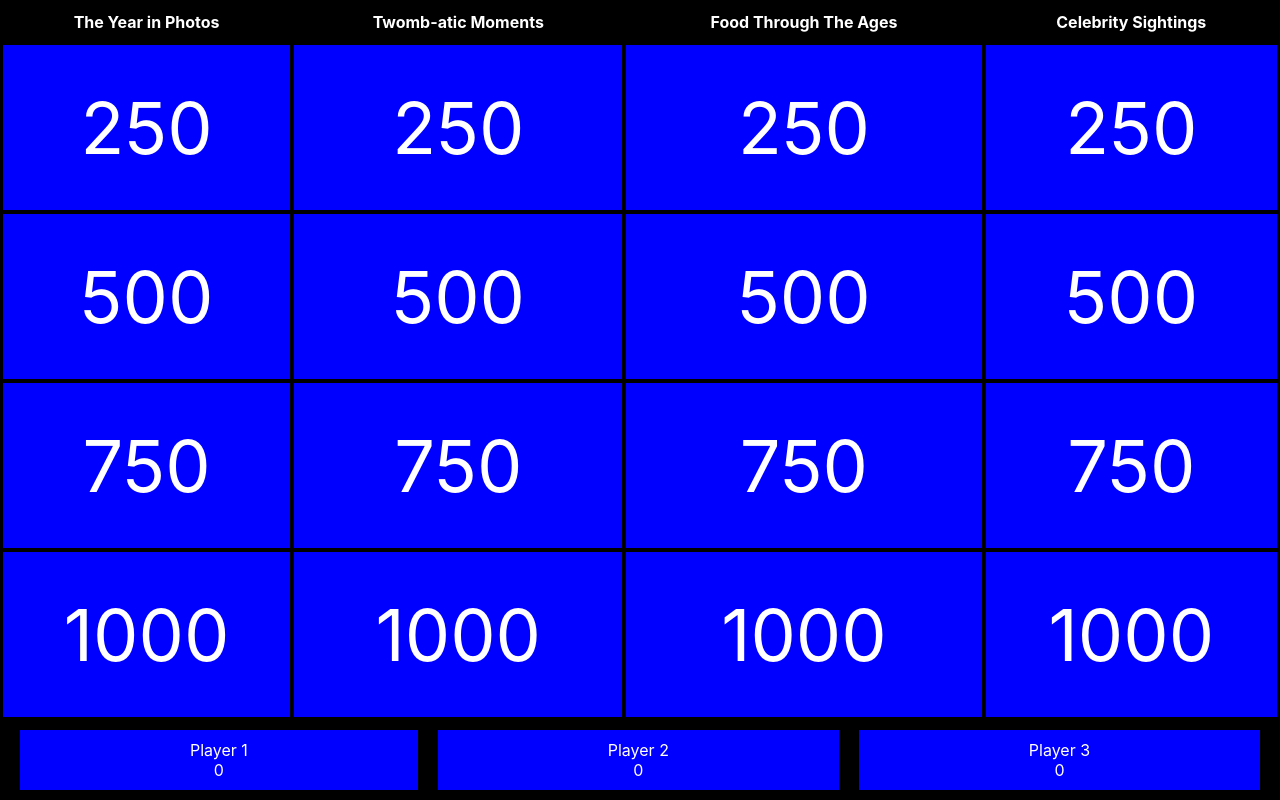
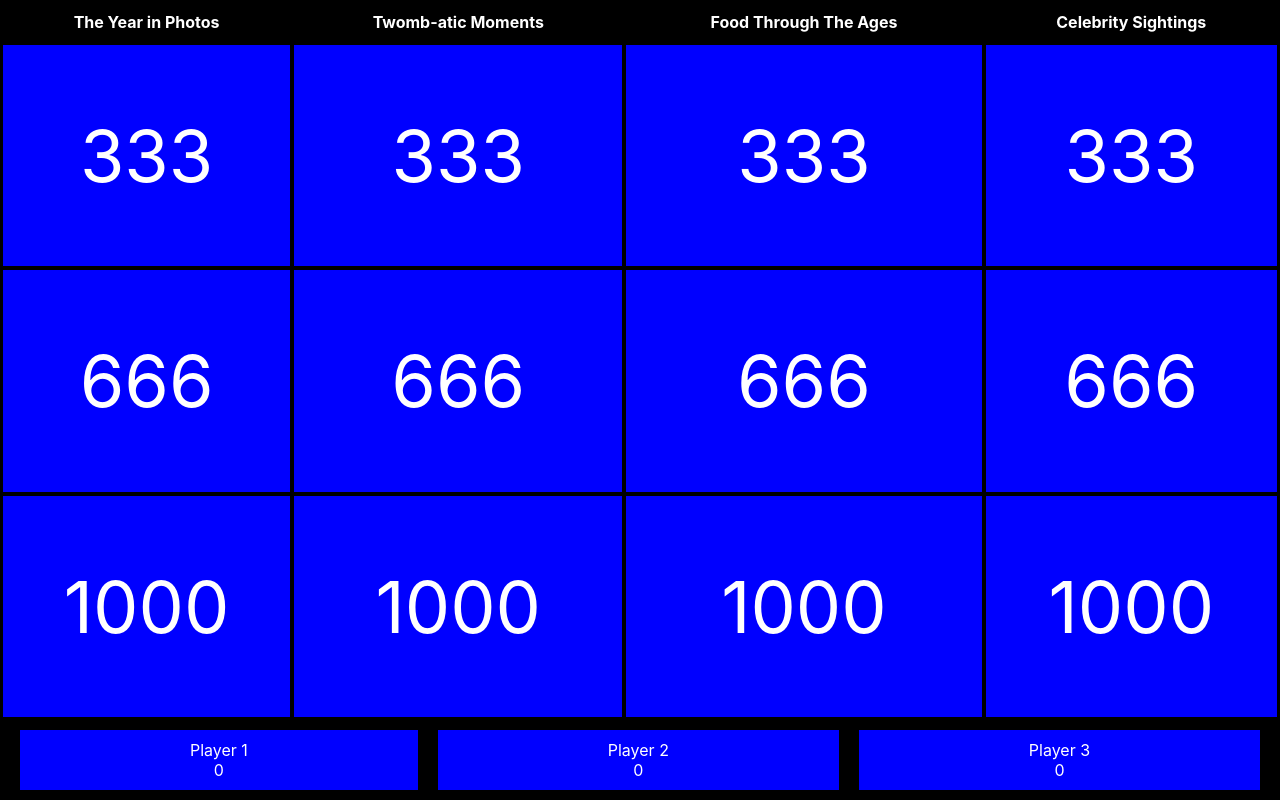
Before and after one commit to m14t/rigged-jeopardy, a React (Create React App) app: page / in a window 1280 px wide. Built offline with nearby package versions, Linux system fonts and the light colour scheme.

Commit message:
Question edit round 2

```diff
--- a/src/data/question-data.ts
+++ b/src/data/question-data.ts
@@ -5,47 +5,6 @@ const questionData: QuestionData = [
     category: 'The Year in Photos',
     questions: [
       // Question 1
-      {
-        easy: {
-          text: 'Eliz was trapped in a silent movie this year.',
-          image: `${process.env.PUBLIC_URL}/images/Year_Photos_250_easy.png`,
-          answer: '2013',
-        },
-        hard: {
-          text:
-            'In 2013, Eliz was trapped in a silent movie in a take reminiscent of silent film stars. In this year, the first narrative silent film, The Great Train Robbery, was released.',
-          image: `${process.env.PUBLIC_URL}/images/Year_Photos_250_easy.png`,
-          answer: '1903',
-        },
-      },
-      // Question 2
-      {
-        easy: {
-          text: 'The year this image was photoshopped.',
-          image: `${process.env.PUBLIC_URL}/images/Year_Photos_500_2006.jpg`,
-          answer: '2019',
-        },
-        hard: {
-          text: 'This is when Jess first learned to crochet.',
-          image: `${process.env.PUBLIC_URL}/images/Year_Photos_500_2006.jpg`,
-          answer: '1990',
-        },
-      },
-      // Question 3
-      {
-        easy: {
-          text:
-            "This year's ball pit had 2011 balls and 2011 oz. of semen forever wrecked Wolf's plumbing system.",
-          image: `${process.env.PUBLIC_URL}/images/Year_Photos_750_easy.jpg`,
-          answer: 'What is 2011?',
-        },
-        hard: {
-          text: "The number of balls that were in Gosselin 2011's ball pit",
-          image: `${process.env.PUBLIC_URL}/images/Year_Photos_750_easy.jpg`,
-          answer: 'What is 476?',
-        },
-      },
-      // Question 4
       {
         easy: {
           text: 'When this happened.',
@@ -58,6 +17,32 @@ const questionData: QuestionData = [
           answer: '????',
         },
       },
+      // Question 2
+      {
+        easy: {
+          text:
+            "This year's ball pit had 2011 balls and 2011 tree roots forever wrecked Wolf's plumbing system.",
+          image: `${process.env.PUBLIC_URL}/images/Year_Photos_750_easy.jpg`,
+          answer: 'What is 2011?',
+        },
+        hard: {
+          text: "The number of balls that were in Gosselin 2011's ball pit",
+          image: `${process.env.PUBLIC_URL}/images/Year_Photos_750_easy.jpg`,
+          answer: 'What is 476?',
+        },
+      },
+      // Question 3
+      {
+        easy: {
+          text: 'Eliz was trapped in a silent movie this year.',
+          image: `${process.env.PUBLIC_URL}/images/Year_Photos_250_easy.png`,
+          answer: '2013',
+        },
+        hard: {
+          video: `${process.env.PUBLIC_URL}/videos/hard.mp4`,
+          answer: '???',
+        },
+      },
     ],
   },
   {
@@ -67,29 +52,9 @@ const questionData: QuestionData = [
       {
         easy: {
           text:
-            "The year of Brexit and Trump's election couldn't stop this man from Mosh Kosh B'Goshin' his way through Forman.",
-          image: `${
-            process.env.PUBLIC_URL
-          }/images/twomb-mautic_easy_250_2016.jpg`,
-          answer: '2016',
-        },
-        hard: {
-          text: "Osh Kosh B'Gosh, est. XXXX.",
-          image: `${
-            process.env.PUBLIC_URL
-          }/images/twomb-matic_250_hard_1895.jpg`,
-          answer: '1895',
-        },
-      },
-      // Question 2
-      {
-        easy: {
-          text:
-            "Add 2002 to these sweet 16 cheeks to discover the year of Gosselin's sweet 16.",
-          image: `${
-            process.env.PUBLIC_URL
-          }/images/twomb-mautic_500_easy_2018.jpg`,
-          answer: '2018',
+            "The midnight ride of Twombs Revere comes from Gosselin's 2nd year.",
+          image: `${process.env.PUBLIC_URL}/images/twomb-mautic_750_2005.jpg`,
+          answer: '2005',
         },
         hard: {
           text:
@@ -98,21 +63,18 @@ const questionData: QuestionData = [
           answer: '2007',
         },
       },
-      // Question 3
+      // Question 2
       {
         easy: {
-          text:
-            "The midnight ride of Twombs Revere comes from Gosselin's 2nd year.",
-          image: `${process.env.PUBLIC_URL}/images/twomb-mautic_750_2005.jpg`,
-          answer: '2005',
+          image: `${process.env.PUBLIC_URL}images/Erock_Paper_Scissors.png`,
+          answer: '???',
         },
         hard: {
-          text: '????',
-          image: `${process.env.PUBLIC_URL}/images/twomb-mautic_750_2005.jpg`,
+          image: `${process.env.PUBLIC_URL}images/Erock_Paper_Scissors.png`,
           answer: '???',
         },
       },
-      // Question 4
+      // Question 3
       {
         easy: {
           text: "You'd have to be insane to not remember this 2013 posse!",
@@ -142,25 +104,12 @@ const questionData: QuestionData = [
           answer: '2004, 2005, 2007-2012, 2015, 2016, 2018',
         },
         hard: {
-          text: "This was the year when Noah Wolf BBQ'ed the most meat.",
-          // image: `${process.env.PUBLIC_URL}/images/Year_Photos_250_easy.png`,
-          answer: '2010',
-        },
-      },
-      // Question 2
-      {
-        easy: {
-          text: "Whoa, did anyone audit last year's goblin cupcakes?",
-          image: `${process.env.PUBLIC_URL}/images/food_500_easy_2018.jpg`,
-          answer: '2018',
-        },
-        hard: {
           text: "Name the 6th ingredient from 2007's Jello brand Pudding.",
           image: `${process.env.PUBLIC_URL}/images/food_500_easy_2007.jpg`,
           answer: 'Tetrasodium Pyrohosphate',
         },
       },
-      // Question 3
+      // Question 2
       {
         easy: {
           text:
@@ -175,7 +124,7 @@ const questionData: QuestionData = [
           answer: '15 fl. oz.',
         },
       },
-      // Question 4
+      // Question 3
       {
         easy: {
           text: 'Y2K + 5 = Martini stew, no doi.',
@@ -212,10 +161,8 @@ const questionData: QuestionData = [
       // Question 2
       {
         easy: {
-          text:
-            "Dave, dressed as Ellen Degeneres, coudln't get Ellen out of his mind, although the 1994-1998 smash sitcom had been cancelled 11 year prior to this Gosselin.",
-          image: `${process.env.PUBLIC_URL}/images/Celebrity_easy_500_2009.png`,
-          answer: '2009',
+          video: `${process.env.PUBLIC_URL}/videos/easy.mp4`,
+          answer: '???',
         },
         hard: {
           text: `In 2009, "Dave, dressed as Ellen Degeneres, coudln't get Ellen out of his mind."  In THIS year, Ellen Degeneres finally got cigarettes out of her mind, when she quit smoking.`,
@@ -226,29 +173,15 @@ const questionData: QuestionData = [
       // Question 3
       {
         easy: {
-          // text: '???',
-          // image: `${process.env.PUBLIC_URL}/images/food_750_2012.jpg`,
-          video: `${process.env.PUBLIC_URL}/videos/easy.mp4`,
-          answer: '???',
-        },
-        hard: {
-          // text: '???',
-          video: `${process.env.PUBLIC_URL}/videos/hard.mp4`,
-          answer: '???',
-        },
-      },
-      // Question 4
-      {
-        easy: {
           text:
             "This was the year Martini had a John Wilkes Booth to commemorate the 150th anniversary of Lincoln's 1865 assassination.",
           image: `${process.env.PUBLIC_URL}/images/celebrity_1000__2015.jpg`,
           answer: '2015',
         },
         hard: {
-          text: 'The year that John Wilkes Booth made his theatrical debut.',
-          image: `${process.env.PUBLIC_URL}/images/celebrity_1000__2015.jpg`,
-          answer: '1856',
+          // text: '???',
+          video: `${process.env.PUBLIC_URL}/videos/austin_hard.mp4`,
+          answer: '???',
         },
       },
     ],
```
Also changed, not shown: public/images/Erock_Paper_Scissors.png (added), 1 other file (tests, documents, lock files or other folders).
